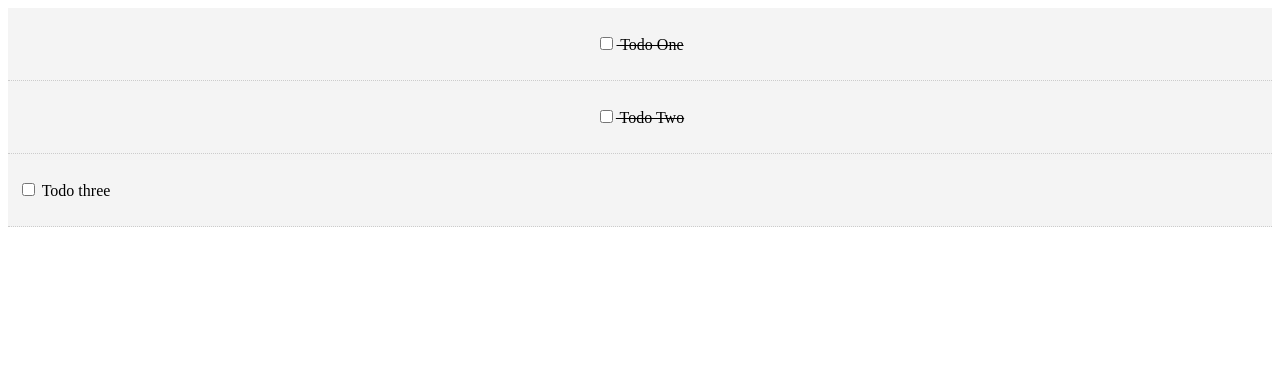
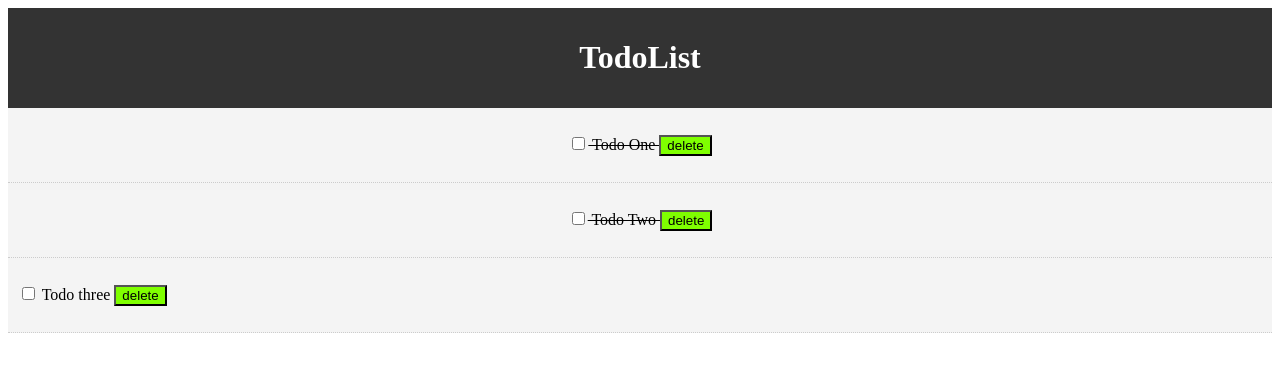
Before and after one commit to irasel35/test_todo, a Vue app: page / in a window 1280 px wide. Shown: the top 372 px of the page. Built offline with nearby package versions, Linux system fonts and the light colour scheme.

Commit message:
item added header

```diff
--- a/src/App.vue
+++ b/src/App.vue
@@ -1,17 +1,21 @@
 <template>
   <div id="app">
-<Todos v-bind:todos="todos" :xyz="msg" />
+    <Header />
+<Todos v-bind:todos="todos" :xyz="msg"
+            v-on:del-todo="deleteTodo"/>
 
  </div>
 </template>
 
 <script>
+import Header from './components/layout/header';
 import Todos from './components/Todos';
 
 export default {
   name: 'App',
   components: {
-    Todos
+    Todos,
+    Header
 
   },
   data(){
@@ -38,6 +42,12 @@
       }
     ]
     }
+  },
+  methods : {
+    deleteTodo(id){
+this.todos=this.todos.filter(todo=>todo.id !== id)
+
+  }
   }
 }
 </script>
--- a/src/components/TodoItem.vue
+++ b/src/components/TodoItem.vue
@@ -3,6 +3,7 @@
         <p>
             <input type="checkbox" v-on:change="markComplete" name="" id="">
            {{todo.title}}
+           <button @click="$emit('del-todo',todo.id)" class="del">delete</button>
         </p>
     </div>
 </template>
@@ -12,7 +13,7 @@
     props:["todo"],
     methods:{
         markComplete(){
-            console.log(123)
+            this.todo.completed = !this.todo.completed;
         }
     }
 }
--- a/src/components/Todos.vue
+++ b/src/components/Todos.vue
@@ -3,7 +3,7 @@
    <div v-for="todo in todos" :key="todo.id">
    <!--  <h3 v-if="todo.id%2!=0"> {{todo.title}}</h3>
  -->
-    <TodoItem v-bind:todo="todo" />
+    <TodoItem v-bind:todo="todo"  v-on:del-todo="$emit('del-todo',todo.id)"/>
 
    </div>
 
--- /dev/null
+++ b/src/components/layout/header.vue
@@ -0,0 +1,24 @@
+<template>
+<header class="header">
+    <h1>TodoList</h1>
+    </header>
+</template>
+<script>
+export default {
+    name: "Header"
+
+}
+</script>
+<style scoped>
+.header{
+    background: #333;
+    color: #fff;
+    text-align: center;
+    padding: 10px;
+}
+.header a{
+    color: #fff;
+    padding: 5px;
+}
+
+</style>
```
